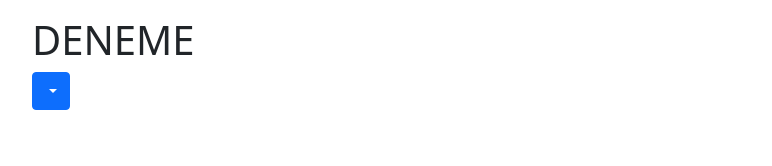
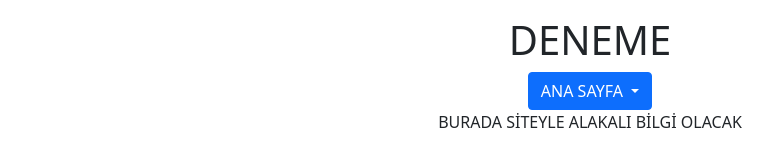
Before and after one commit to SauWebProgramming/websayfasi-zeynepbasarann, a plain HTML site: page ANA SAYFA.html in a window 1280 px wide. Shown: the whole page, without its empty margins (50-822 px from the left). Drawn offline with nearby package versions, Linux system fonts and the light colour scheme.

Commit message:
Update ANA SAYFA.html

```diff
--- a/ANA SAYFA.html
+++ b/ANA SAYFA.html
@@ -1,5 +1,5 @@
 <!DOCTYPE html>
-<html lang="en">
+<html>
 <head>
   <title>ANA SAYFA</title>
   <meta charset="utf-8">
@@ -9,12 +9,12 @@
 </head>
 <body>
 
-<div class="container mt-3">
+<center><div class="container mt-3">
   <h1>DENEME</h1>
 
   <div class="dropdown">
     <button type="button" class="btn btn-primary dropdown-toggle" data-bs-toggle="dropdown">
-
+     ANA SAYFA
     </button>
     <ul class="dropdown-menu">
       <li><a class="dropdown-item" href="#">ANA SAYFA</a></li>
@@ -24,7 +24,10 @@
 
     </ul>
   </div>
-</div>
+</div></center>
+  <center><div>
+    <p>BURADA SİTEYLE ALAKALI BİLGİ OLACAK</p>
+    </div></center>
 
 </body>
 </html>
```
